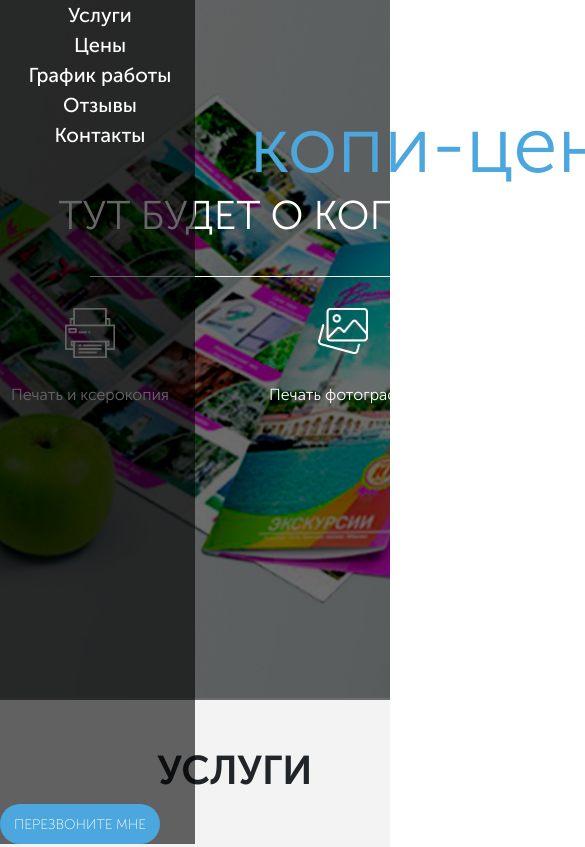
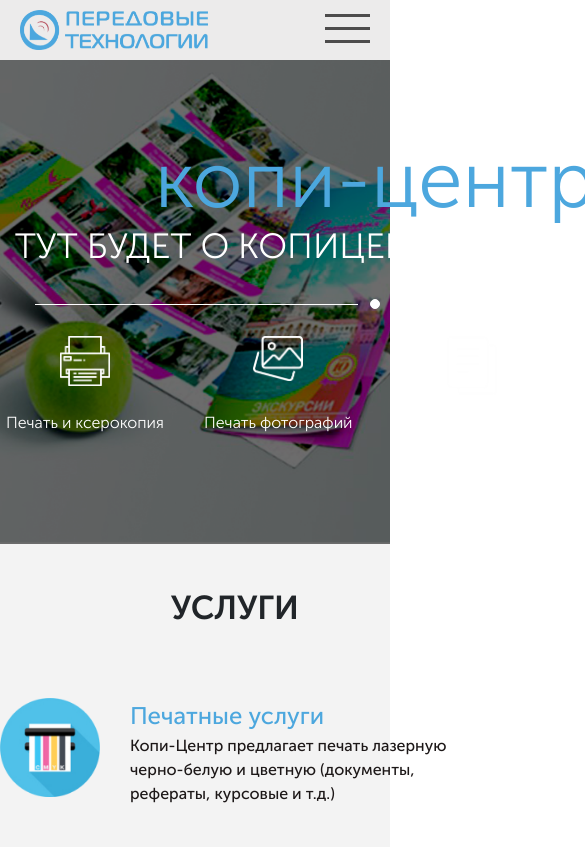
Before and after one commit to alexanderguminskiy/Copik, a website: page src/index.html in a window 390 px wide. Shown: the top 847 px of the page, 585 px wide, since content can reach past the window. Drawn offline with Linux system fonts and the light colour scheme.

Commit message:
add humburger

```diff
--- a/src/index.html
+++ b/src/index.html
@@ -8,6 +8,16 @@
     <title>Копи-Центр</title>
 </head>
 <body>
+    <header class="header-mobile">
+        <div class="container">
+            <div class="header-mobile__logo"><a href="#"><img src="icons/logo_mobile.png" alt=""></a></div>
+            <div class="humburger">
+                <span></span>
+                <span></span>
+                <span></span>
+            </div>
+        </div>
+    </header>
     <section class="promo" id="promo">
         <div class="container">
             <nav class="promo__header">
@@ -25,11 +35,6 @@
                 </div>
                 <button data-modal="consultation" class="button">перезвоните мне</button>
             </nav>
-            <div class="humburger">
-                <span></span>
-                <span></span>
-                <span></span>
-            </div>
             <div class="promo__block-info">
                 <div class="promo__title">копи-центр</div>
                 <div class="promo__subtitle">тут будет о копицентре и его услугах</div>
--- a/src/js/script.js
+++ b/src/js/script.js
@@ -53,6 +53,20 @@ $(document).ready(function(){
 
     //humburger
 
+    const menu = document.querySelector('.promo__header'),
+    menuItem = document.querySelectorAll('.promo__header'),
+    hamburger = document.querySelector('.humburger');
 
+    hamburger.addEventListener('click', () => {
+        hamburger.classList.toggle('humburger_active');
+        menu.classList.toggle('promo__header_active');
+    });
+
+    menuItem.forEach(item => {
+        item.addEventListener('click', () => {
+            hamburger.classList.toggle('humburger_active');
+            menu.classList.toggle('promo__header_active');
+        })
+    })
 
 });
--- /dev/null
+++ b/src/sass/blocks/_header.scss
@@ -0,0 +1,3 @@
+.header-mobile {
+    display: none;
+}
--- a/src/sass/blocks/_media.scss
+++ b/src/sass/blocks/_media.scss
@@ -68,26 +68,169 @@
 }
 
 @media (max-width: 992px) {
+    .header-mobile {
+        z-index: 2000;
+        position: fixed;
+        display: flex;
+        justify-content: start;
+        align-items: center;
+        width: 100%;
+        height: 60px;
+        background-color: rgb(236, 235, 235);
+        &__logo {
+            position: fixed;
+            top: 10px;
+            left: 20px;
+            width: 200px;
+            height: 40px;
+            img {
+                height: 100%;
+            }
+        }
+        .humburger {
+            position: fixed;
+            right: 20px;
+            top: 14px;
+            width: 45px;
+            height: 40px;
+            cursor: pointer;
+            span {
+            transition: .3s all;
+                margin-bottom: 10px;
+                display: block;
+                width: 100%;
+                height: 3px;
+                background-color: rgb(77, 76, 76);
+            }
+            &_active {
+                span {
+                    transition: 0.6 all;
+                    &:nth-child(1) {
+                        margin-top: 12px;
+                        transform: rotate(45deg);
+                    }
+                    &:nth-child(2) {
+                        display: none;
+                    }
+                    &:nth-child(3) {
+                        transform: rotate(-45deg);
+                        margin-top: -12px;
+                    }
+                }
+
+            }
+        }
+    }
     .promo {
+        min-height: 544px;
         &__logo {
             display: none;
         }
         &__header {
+            z-index: 3000;
+            display: flex;
             position: fixed;
-            background-color: rgba(0,0,0,.6);
+            background-color: gray;
             top: 0;
-            left: 0;
-            width: 50%;
+            left: -100%;
+            width: 40%;
             height: 100%;
             flex-direction: column;
+            transition: .6s all;
+            &_active {
+                left: 0;
+            }
         }
         &__menu-list {
-            width: 200px;
+            height: 70%;
+            width: 328px;
             flex-direction: column;
+            margin: 0 auto;
+            margin-top: 20px;
+            margin-bottom: 20px;
+        }
+        &__menu-item {
+            font-size: 36px;
         }
         &__contacts {
             display: none;
         }
+        &__subtitle {
+            font-size: 35px;
+        }
+        &__block {
+            &-info {
+                margin-top: 120px;
+                width: 740px;
+            }
+            &-icons {
+                width: 740px;
+            }
+        }
+        &__line {
+            width: 680px;
+            hr {
+                width: 323px;
+            }
+        }
     }
-
+    .services {
+        padding: 40px 0 86px 0;
+        min-height: 1680px;
+        &__item {
+            margin: 0 auto;
+            margin-top: 64px;
+        }
+    }
+    .aboutus {
+        &__wrapper {
+            width: 720px;
+        }
+        &__item {
+            margin-bottom: 35px;
+        }
+        &__consultation {
+            min-height: 450px;
+            width: 650px;
+        }
+        .feed-form_consultation {
+            width: 500px;
+            flex-direction: column;
+            align-items: center;
+            input {
+                height: 53px;
+                width: 400px;
+            }
+        }
+        .button_consultation {
+            width: 400px;
+            height: 53px;
+            font-size: 23px;
+        }
+    }
+    .footer {
+        height: 245px;
+        iframe {
+            display: none;
+        }
+    }
+    .title {
+        font-size: 33px;
+    }
+    .subtitle {
+        font-size: 16px;
+    }
+    .slick-next {
+        right: 235px;
+    }
+    .slick-prev {
+        left: 235px;
+    }
+    .button {
+        margin: 0 auto;
+        margin-bottom: 10px;
+        width: 211px;
+        height: 45px;
+        font-size: 14px;
+    }
 }
--- a/src/sass/blocks/_modal.scss
+++ b/src/sass/blocks/_modal.scss
@@ -2,7 +2,7 @@
     display: none;
     min-height: 400px;
     width: 380px;
-    z-index: 1000;
+    z-index: 5000;
     flex-direction: column;
     align-items: center;
     position: absolute;
@@ -31,7 +31,7 @@
         text-align: center;
     }
     &_mini {
-        z-index: 1000;
+        z-index: 5000;
         min-height: 130px;
         padding: 20px 25px;
     }
--- a/src/sass/blocks/_overlay.scss
+++ b/src/sass/blocks/_overlay.scss
@@ -1,6 +1,6 @@
 .overlay {
     position: fixed;
-    z-index: 900;
+    z-index: 4000;
     display: none;
     height: 100%;
     width: 100%;
--- a/src/sass/blocks/style.scss
+++ b/src/sass/blocks/style.scss
@@ -23,7 +23,7 @@
         width: 750px;
     }
 }
-
+@import 'header';
 @import 'promo';
 @import 'buttons';
 @import 'title';
```
Also changed, not shown: src/css/style.min.css, src/icons/logo_mobile.png (added).
